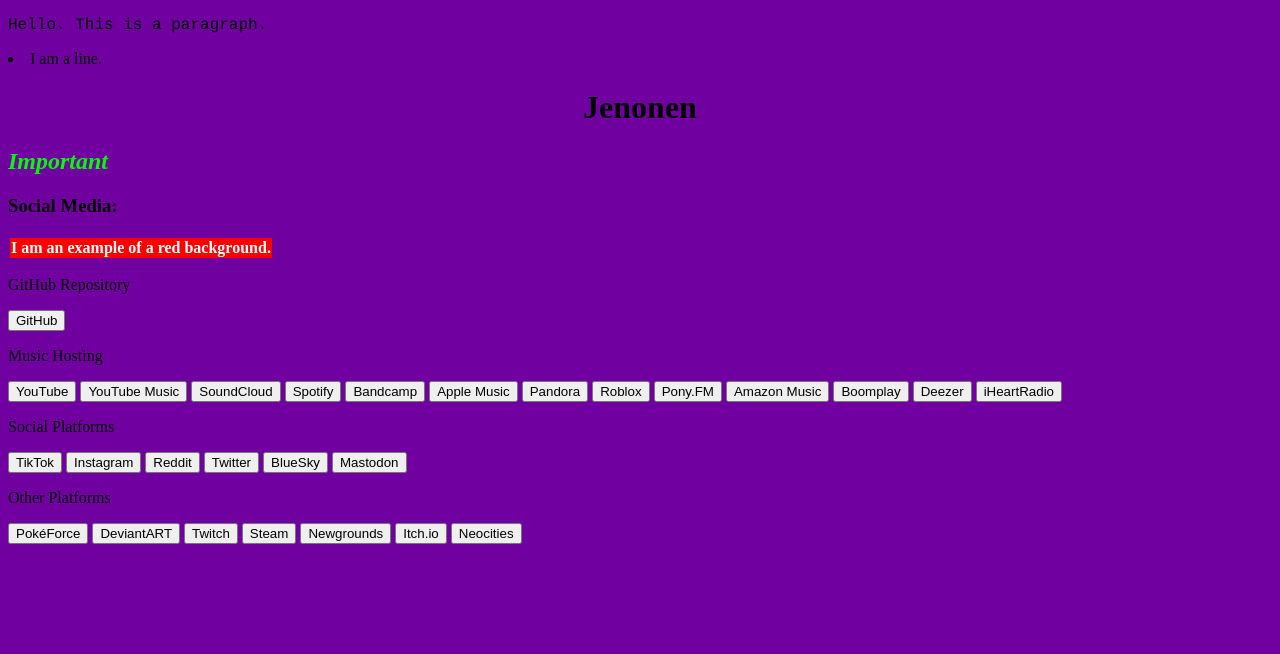
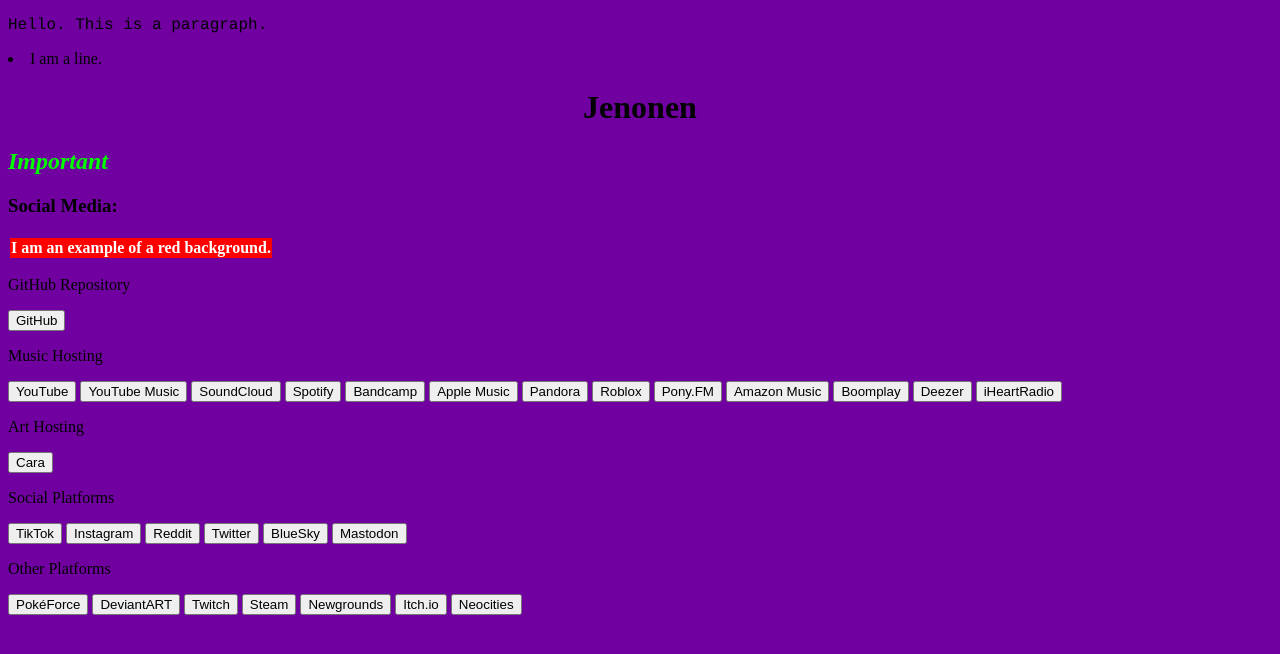
Before and after one commit to Jenonen-Labs/Jenonen-Labs.github.io, a plain HTML site: page index.html in a window 1280 px wide. Drawn offline with Linux system fonts and the light colour scheme.

Commit message:
Update index.html

```diff
--- a/index.html
+++ b/index.html
@@ -30,6 +30,8 @@
             <a rel="Jenonen" href=https://www.boomplay.com/artists/88210763 target=_blank><button>Boomplay</button></a>
             <a rel="Jenonen" href=https://www.deezer.com/us/artist/261521261 target=_blank><button>Deezer</button></a>
             <a rel="Jenonen" href=https://www.iheart.com/artist/jenonen-42790998 target=_blank><button>iHeartRadio</button></a>
+        <p style=font-family:lucida console>Art Hosting</p>
+                <a rel="Jenonen" href=https://cara.app/jenonen/all target=_blank><button>Cara</button></a>
         <p style=font-family:lucida console>Social Platforms</p>
             <a rel="Jenonen"href=https://www.tiktok.com/@jonwintemberg target=_blank><button>TikTok</button></a>
             <a rel="Jenonen" href=https://www.instagram.com/jonwintemberg target=_blank><button>Instagram</button></a>
```
